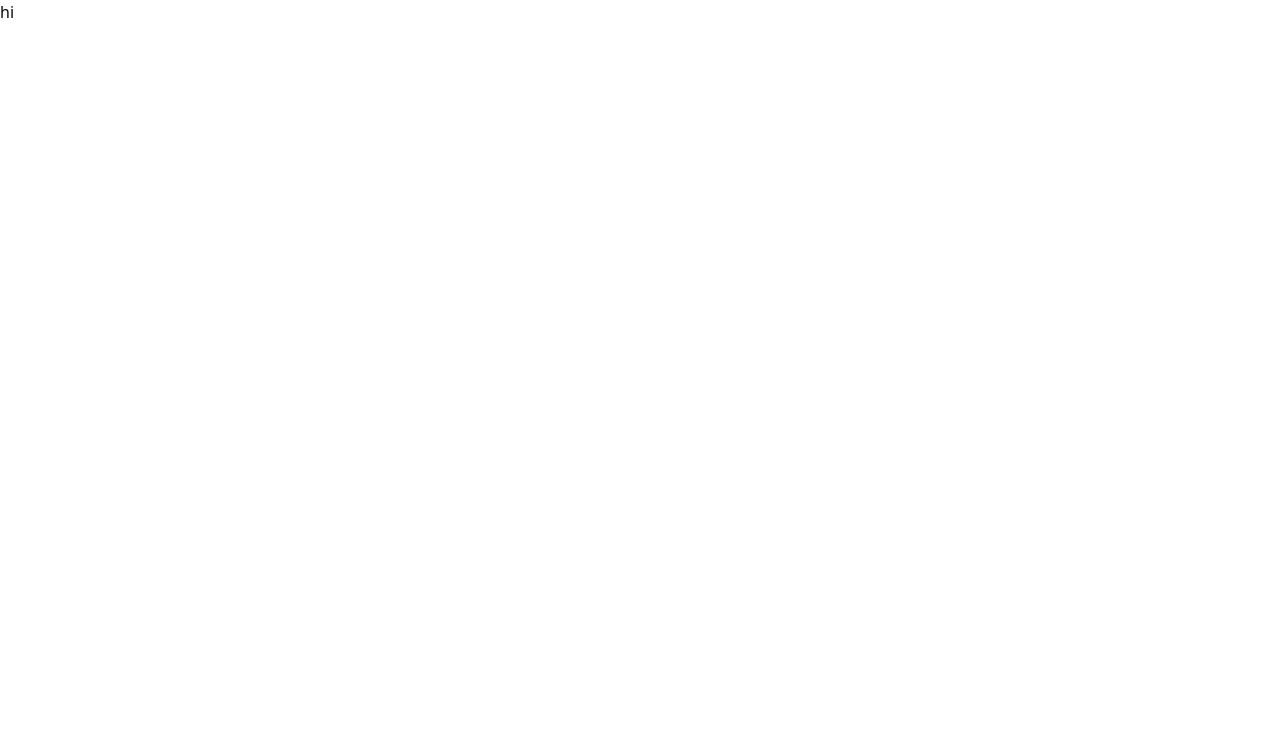
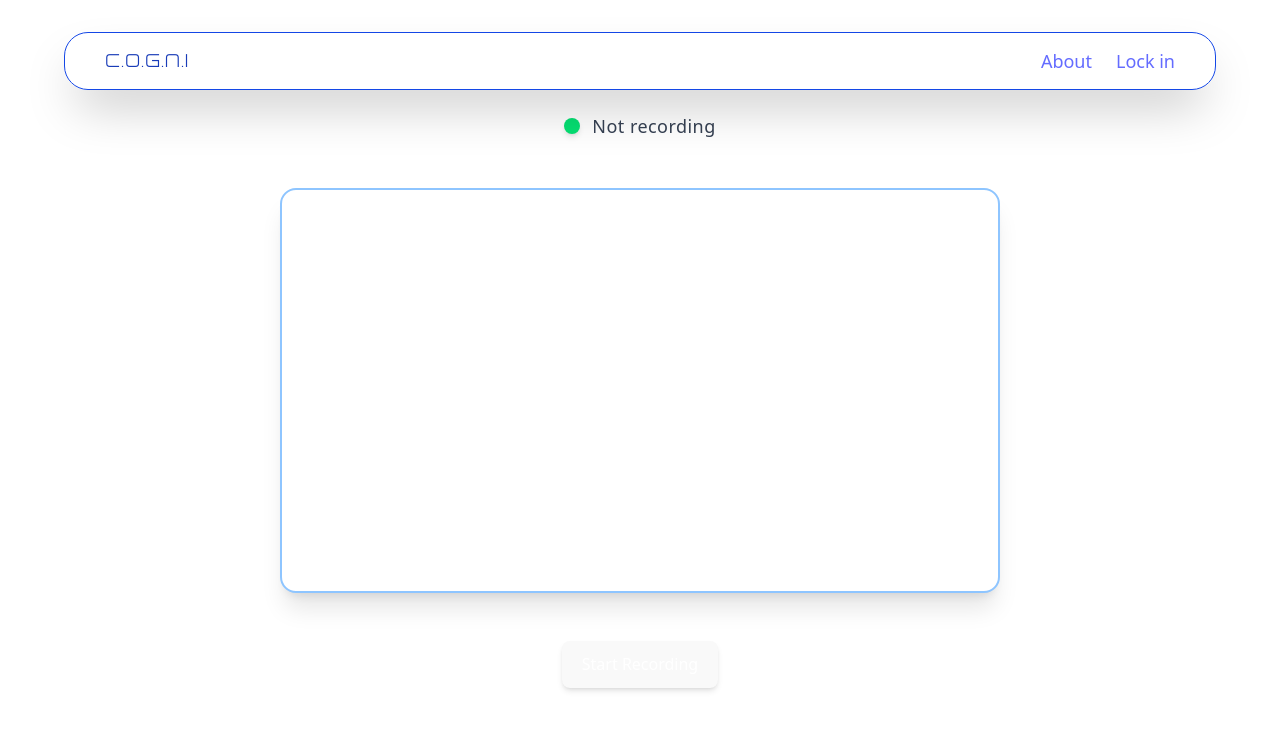
Before and after one commit to buhgowsh/C.O.G.N.I, a React (Vite) app in the folder app/: page /record in a window 1280 px wide. Shown: the top 730 px of the page. Built offline with nearby package versions, Linux system fonts and the light colour scheme; no server answers.

Commit message:
record page

```diff
--- a/app/src/pages/RecordPage.tsx
+++ b/app/src/pages/RecordPage.tsx
@@ -1,7 +1,68 @@
-function RecordPage() {
-    return(
-        <p>hi</p>
-    )
+import { useEffect, useRef, useState } from "react";
+import Navbar from "@/components/ui/Navbar";
+import ParticleComponent from "@/components/ui/Particles";
+
+export default function RecordPage() {
+  const [isRecording, setIsRecording] = useState(false);
+  const videoRef = useRef<HTMLVideoElement | null>(null); // <-- FIXED
+
+  useEffect(() => {
+    async function getCamera() {
+      try {
+        const stream = await navigator.mediaDevices.getUserMedia({ video: true });
+        if (videoRef.current) {
+          videoRef.current.srcObject = stream; // Now TypeScript is happy
+        }
+      } catch (err) {
+        console.error("Camera error:", err);
+      }
+    }
+
+    getCamera();
+  }, []);
+
+  return (
+    <div className="flex flex-col bg-white text-blue-900 min-h-screen w-full relative">
+      <div className="absolute inset-0 -z-10 blur-xs">
+        <ParticleComponent />
+      </div>
+
+      <Navbar />
+
+      <main className="flex-grow flex flex-col items-center justify-center gap-12 px-4 md:px-8 py-16 z-10">
+        {/* Session Indicator */}
+        <div className="flex items-center gap-3">
+          <div className={`h-4 w-4 rounded-full transition-all duration-300 shadow-md ${
+            isRecording ? "bg-red-500 animate-pulse" : "bg-green-400"
+          }`} />
+          <span className="text-lg font-medium tracking-wide text-gray-700">
+            {isRecording ? "Recording" : "Not recording"}
+          </span>
+        </div>
+
+        {/* Video Box */}
+        <div className="rounded-2xl overflow-hidden shadow-xl border-2 border-blue-300 bg-white max-w-[720px] w-full aspect-video">
+          <video
+            ref={videoRef}
+            autoPlay
+            playsInline
+            muted
+            className="w-full h-full object-cover"
+          />
+        </div>
+
+        {/* Start/Stop Button */}
+        <button
+          onClick={() => setIsRecording(prev => !prev)}
+          className={`py-3 px-8 text-lg font-semibold rounded-xl shadow-md transition duration-300 ${
+            isRecording
+              ? "bg-red-500 text-white hover:bg-red-600"
+              : "bg-blue-600 text-white hover:bg-blue-700"
+          }`}
+        >
+          {isRecording ? "Stop Recording" : "Start Recording"}
+        </button>
+      </main>
+    </div>
+  );
 }
-
-export default RecordPage
```
